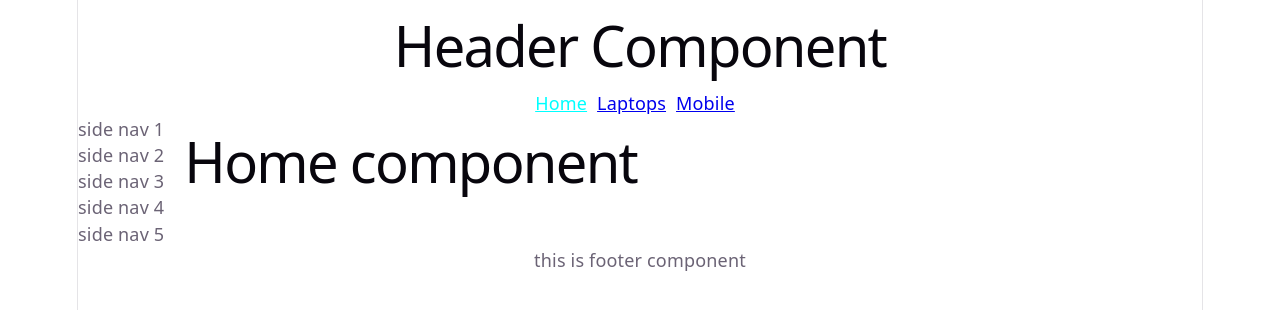
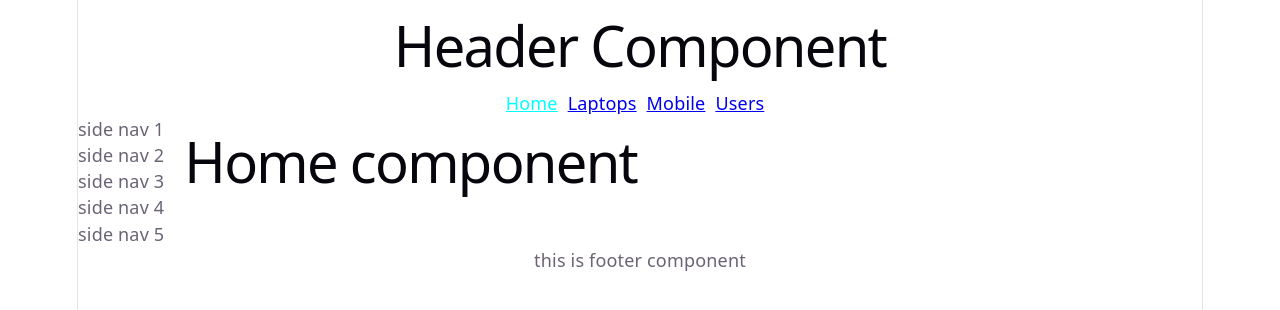
Before and after one commit to almahmudzihad/intro-to-react-router, a React (Vite) app: page / in a window 1280 px wide. Shown: the top 310 px of the page. Built offline with nearby package versions, Linux system fonts and the light colour scheme.

Commit message:
add nwe component uwer router for data load

```diff
--- a/src/components/Header/Header.jsx
+++ b/src/components/Header/Header.jsx
@@ -10,6 +10,7 @@ function Header() {
                 <NavLink to="/">Home</NavLink>
                 <NavLink to="/laptops">Laptops</NavLink>
                 <NavLink to="/mobile">Mobile</NavLink>
+                <NavLink to="/users">Users</NavLink>
             </nav>
         </div>
     )
--- /dev/null
+++ b/src/components/Users/Users.jsx
@@ -0,0 +1,11 @@
+import React from 'react'
+
+function Users() {
+    return (
+        <div>
+            <h1>this is user component</h1>
+        </div>
+    )
+}
+
+export default Users
```
Also changed, not shown: src/main.jsx (+5 -2 lines).
